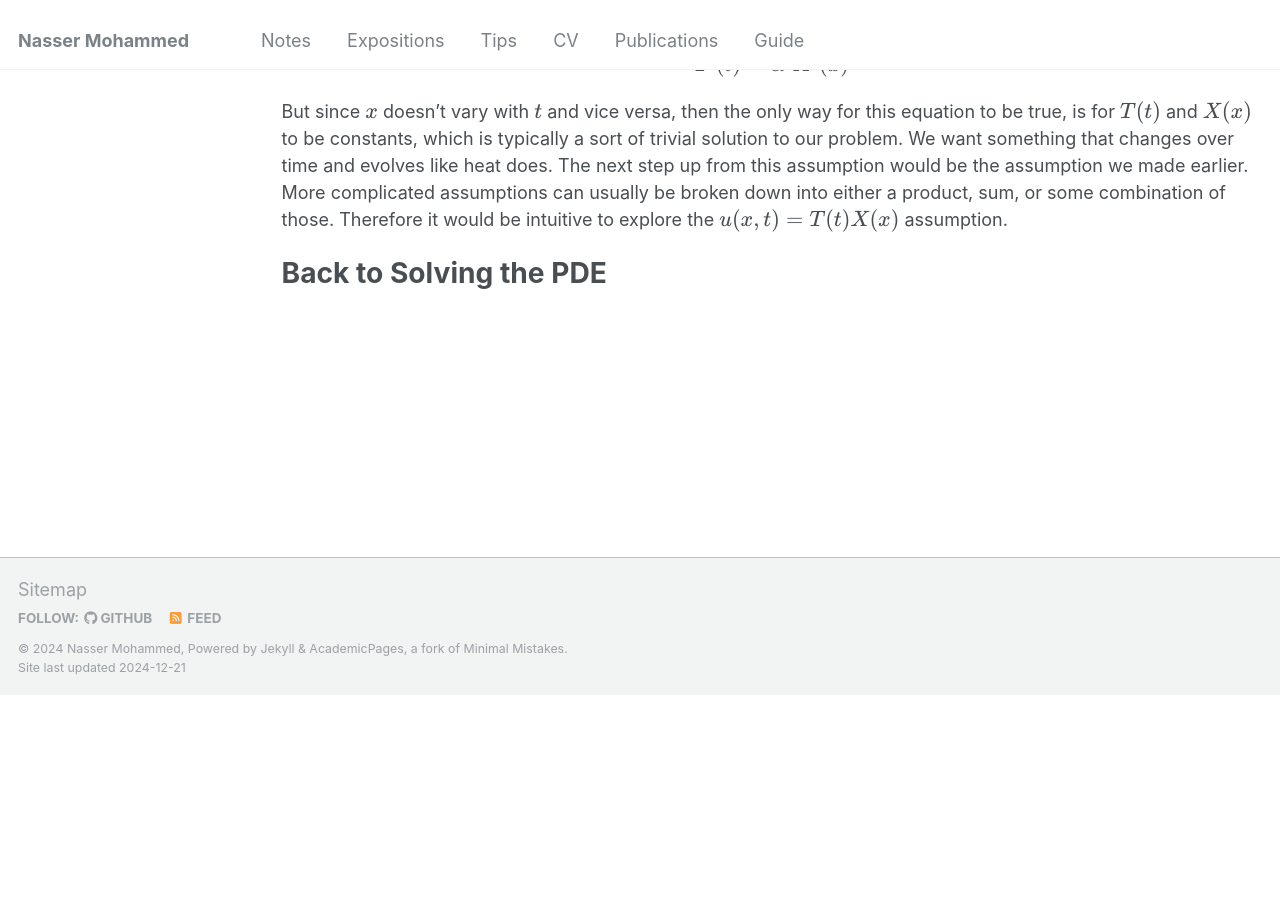
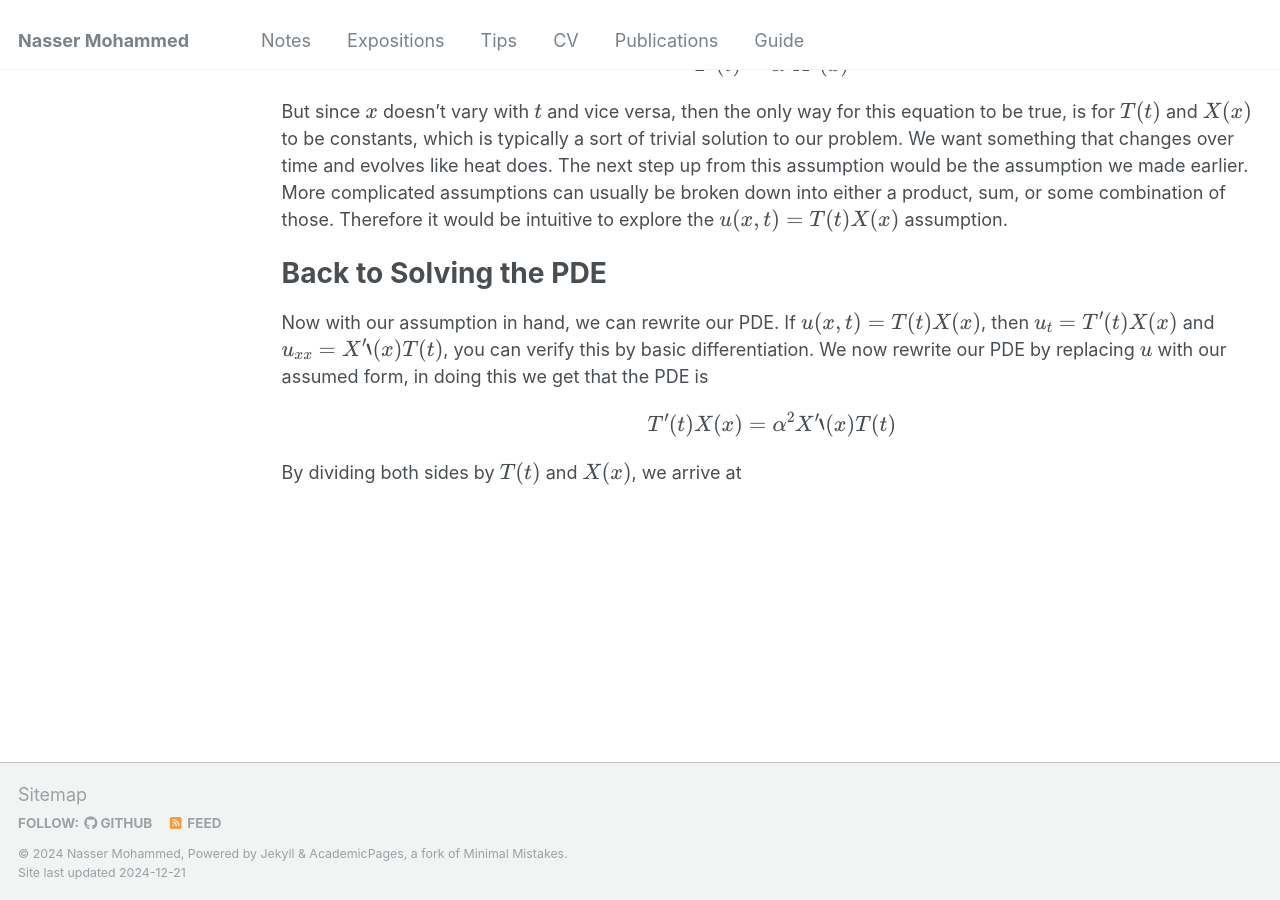
Before and after one commit to Nasser-Mohammed/Nasser-Mohammed.github.io, a Jekyll site: the page built from _pages/notes/pde/heatequation.md, in a window 1280 px wide and 900 px high, scrolled down 1133 px. Built offline with Jekyll 4.4.1, drawn with Linux system fonts in a browser that asks for light colours; before the commit the page ends 1828 px from its top, so only the background shows below that.

Commit message:
Update heatequation.md

```diff
--- a/_pages/notes/pde/heatequation.md
+++ b/_pages/notes/pde/heatequation.md
@@ -30,3 +30,4 @@ As mentioned, this assumption is not random. We could skip trying to assume that
 
 Back to Solving the PDE
 =====
+Now with our assumption in hand, we can rewrite our PDE. If \\(u(x,t) = T(t)X(x)\\), then \\(u_t = T'(t)X(x)\\) and \\(u_{xx} = X''(x)T(t)\\), you can verify this by basic differentiation. We now rewrite our PDE by replacing \\(u\\) with our assumed form, in doing this we get that the PDE is \\[T'(t)X(x) = \alpha^2X''(x)T(t)\\] By dividing both sides by \\(T(t)\\) and \\(X(x)\\), we arrive at
```
